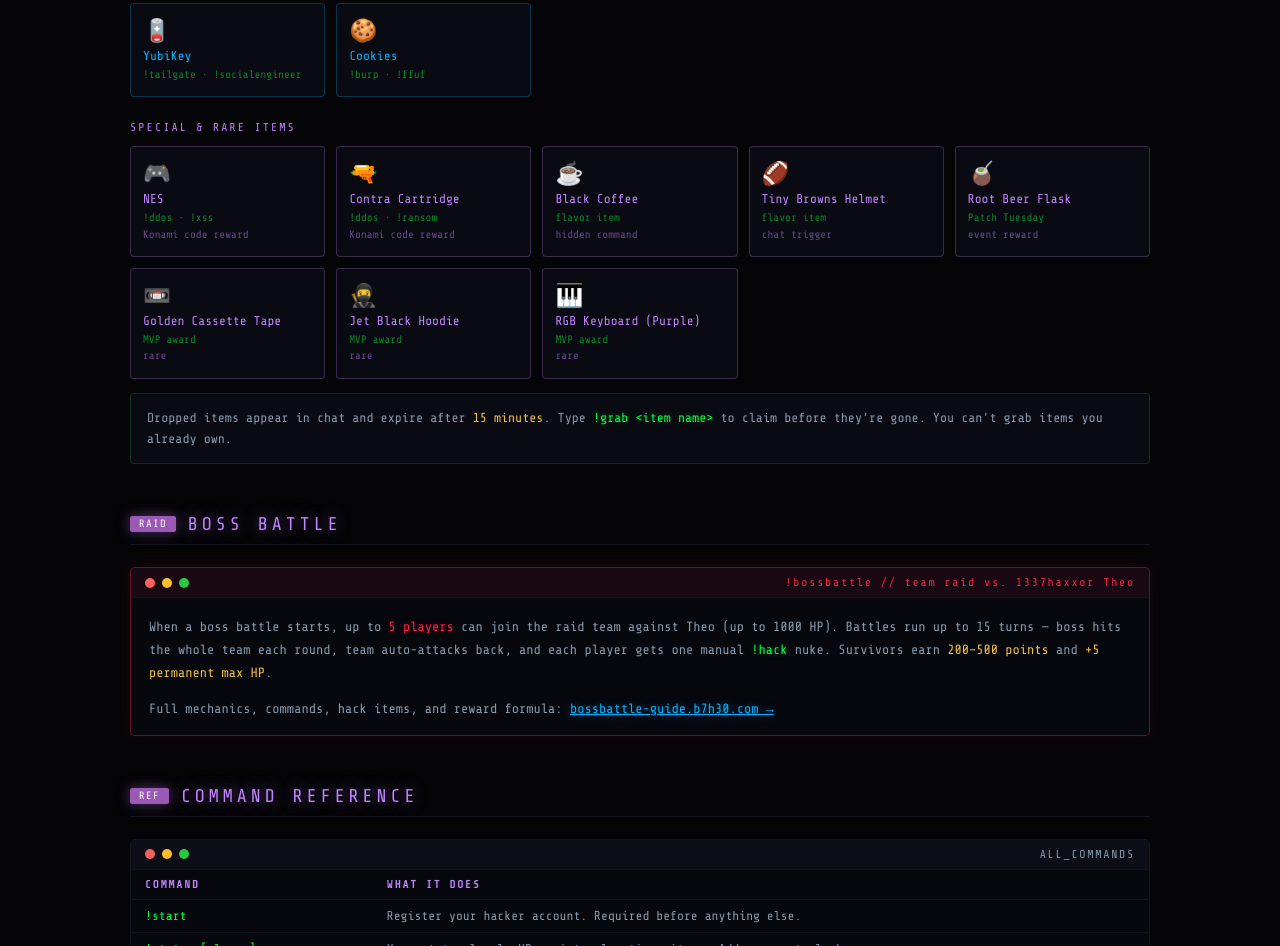
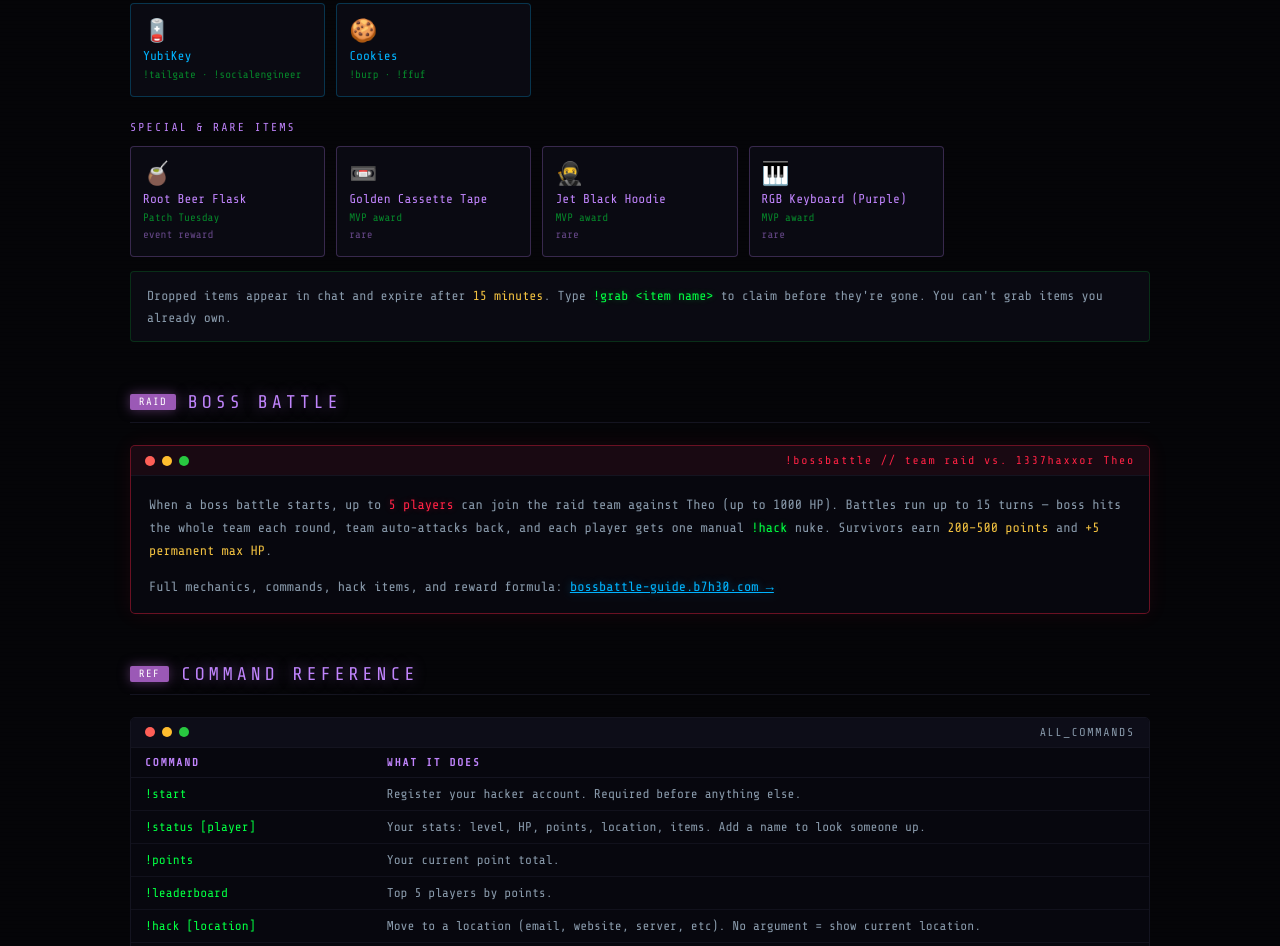
Before and after one commit to theo2612/twitchack-guide, a plain HTML site: page index.html in a window 1280 px wide. Shown: the part 4573-5519 px from the top of the page. Drawn offline with nearby package versions, Linux system fonts and the light colour scheme.

Commit message:
remove secret items from public items grid
NES, Contra Cartridge, Black Coffee, Tiny Browns Helmet removed —
no hints that hidden commands or triggers exist

Co-Authored-By: Claude Sonnet 4.6 <noreply@anthropic.com>

```diff
--- a/index.html
+++ b/index.html
@@ -628,10 +628,6 @@
 
     <p style="color:var(--purple-bright);font-size:.72rem;letter-spacing:.18em;margin-bottom:12px;">SPECIAL &amp; RARE ITEMS</p>
     <div class="items-grid">
-      <div class="item-card secret"><div class="item-icon">🎮</div><div class="item-name">NES</div><div class="item-boosts">!ddos · !xss<br><span style="color:rgba(192,132,252,.5)">Konami code reward</span></div></div>
-      <div class="item-card secret"><div class="item-icon">🔫</div><div class="item-name">Contra Cartridge</div><div class="item-boosts">!ddos · !ransom<br><span style="color:rgba(192,132,252,.5)">Konami code reward</span></div></div>
-      <div class="item-card secret"><div class="item-icon">☕</div><div class="item-name">Black Coffee</div><div class="item-boosts">flavor item<br><span style="color:rgba(192,132,252,.5)">hidden command</span></div></div>
-      <div class="item-card secret"><div class="item-icon">🏈</div><div class="item-name">Tiny Browns Helmet</div><div class="item-boosts">flavor item<br><span style="color:rgba(192,132,252,.5)">chat trigger</span></div></div>
       <div class="item-card secret"><div class="item-icon">🧉</div><div class="item-name">Root Beer Flask</div><div class="item-boosts">Patch Tuesday<br><span style="color:rgba(192,132,252,.5)">event reward</span></div></div>
       <div class="item-card secret"><div class="item-icon">📼</div><div class="item-name">Golden Cassette Tape</div><div class="item-boosts">MVP award<br><span style="color:rgba(192,132,252,.5)">rare</span></div></div>
       <div class="item-card secret"><div class="item-icon">🥷</div><div class="item-name">Jet Black Hoodie</div><div class="item-boosts">MVP award<br><span style="color:rgba(192,132,252,.5)">rare</span></div></div>
```
